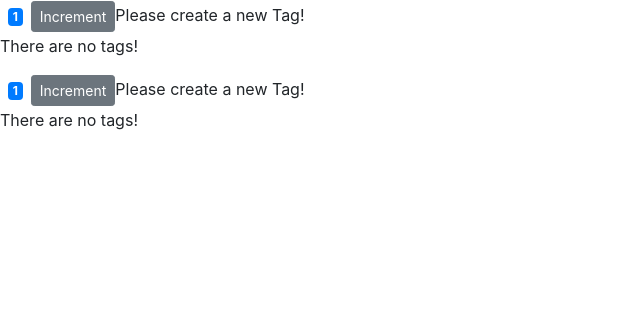
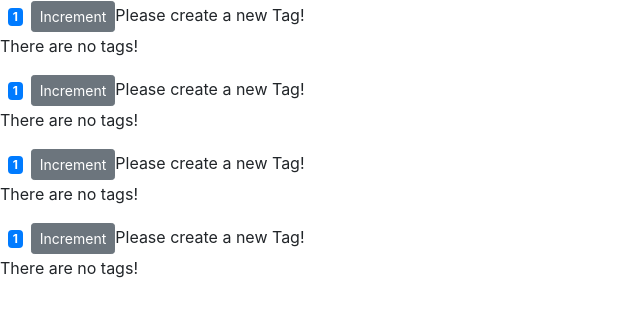
Before and after one commit to sq1fya/react-myapp, a React (Create React App) app: page / in a window 1280 px wide. Shown: the top 316 px of the page, without its empty margins (0-640 px from the left). Built offline with nearby package versions, Linux system fonts and the light colour scheme.

Commit message:
Using map to list from table

```diff
--- a/src/components/counters.js
+++ b/src/components/counters.js
@@ -2,12 +2,18 @@ import React, { Component } from 'react';
 import Counter from './counter'
 
 class Counters extends Component {
-    state = {  }
+    state = {
+        counters: [
+            { id: 1, vale: 0},
+            { id: 2, vale: 0},
+            { id: 3, vale: 0},
+            { id: 4, vale: 0}
+        ]
+     }
     render() {
         return (
             <div>
-                <Counter />
-                <Counter />
+                { this.state.counters.map(counter => <Counter key={counter.id} />)}
             </div>
           );
     }
```
